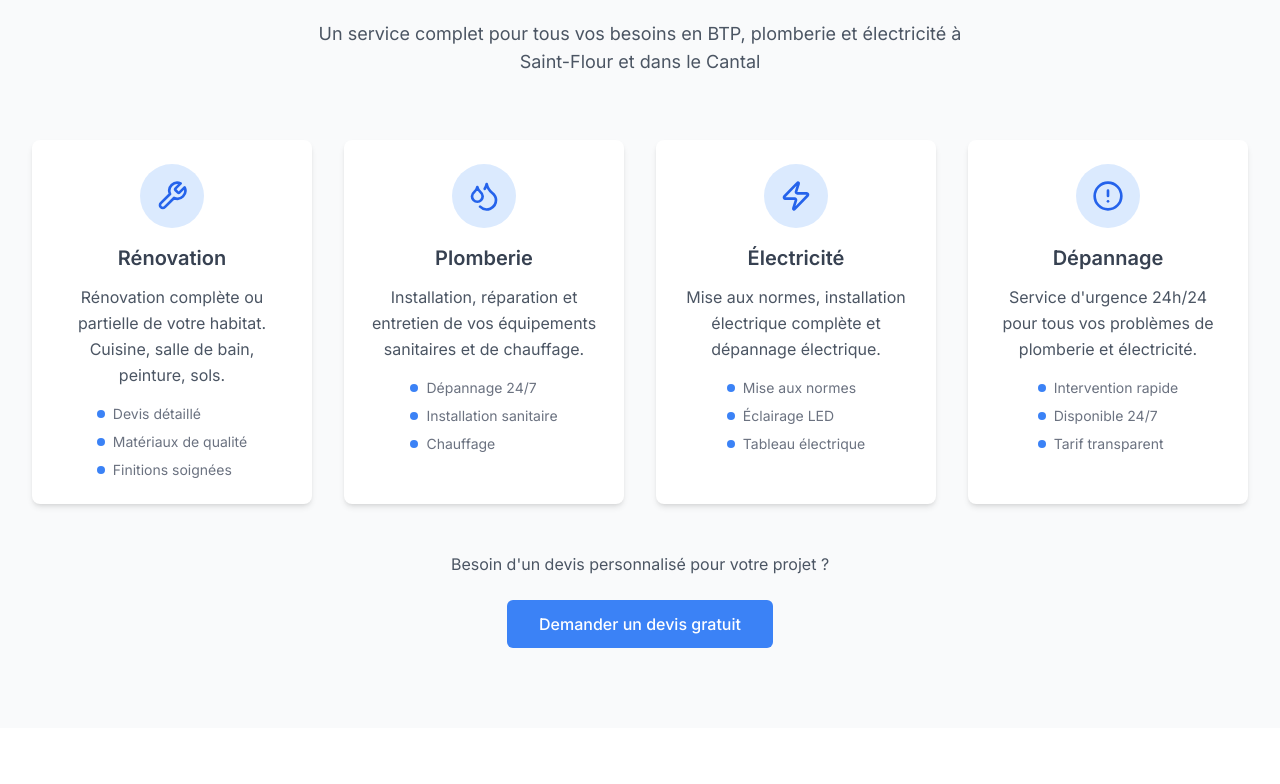
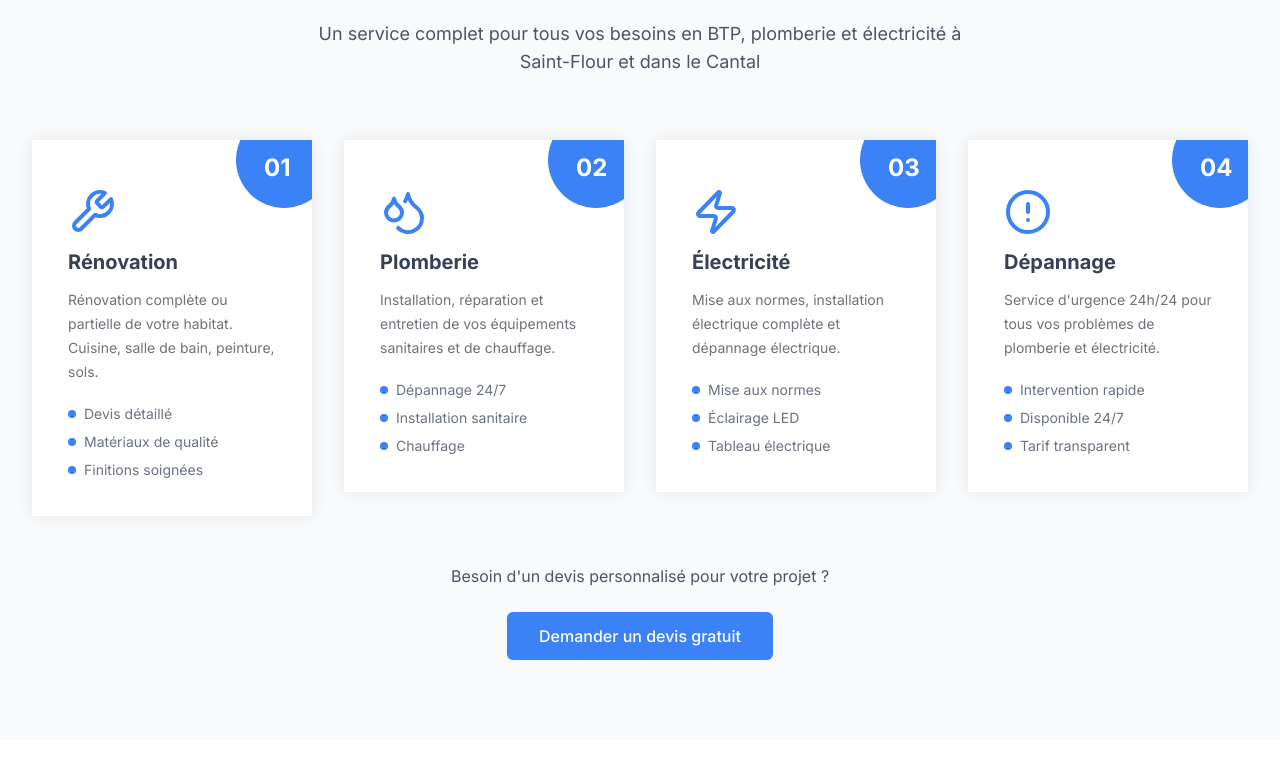
Before and after one commit to agat-dev/saint-flour-renov-project, a React (Vite) app: page / in a window 1280 px wide. Shown: the part 916-1700 px from the top of the page. Built offline with nearby package versions, Linux system fonts and the light colour scheme.

Commit message:
Refactor: Use custom card component in services
Replaces the default service card with a more original design using a custom React component.

```diff
--- /dev/null
+++ b/src/components/ServiceCard.tsx
@@ -0,0 +1,40 @@
+
+import React from 'react';
+import { LucideIcon } from 'lucide-react';
+
+interface ServiceCardProps {
+  icon: LucideIcon;
+  title: string;
+  description: string;
+  features: string[];
+  number: string;
+}
+
+const ServiceCard = ({ icon: Icon, title, description, features, number }: ServiceCardProps) => {
+  return (
+    <div className="w-full max-w-80 bg-white shadow-[0px_0px_15px_rgba(0,0,0,0.09)] p-9 space-y-3 relative overflow-hidden group hover:shadow-[0px_0px_25px_rgba(0,0,0,0.15)] transition-all duration-300">
+      <div className="w-24 h-24 bg-blue-500 rounded-full absolute -right-5 -top-7 group-hover:bg-blue-600 transition-colors duration-300">
+        <p className="absolute bottom-6 left-7 text-white text-2xl font-bold">{number}</p>
+      </div>
+      <div className="fill-blue-500 w-12 group-hover:fill-blue-600 transition-colors duration-300">
+        <Icon className="h-12 w-12 text-blue-500 group-hover:text-blue-600 transition-colors duration-300" />
+      </div>
+      <h3 className="font-bold text-xl text-gray-700 group-hover:text-blue-700 transition-colors duration-300">
+        {title}
+      </h3>
+      <p className="text-sm text-zinc-500 leading-6">
+        {description}
+      </p>
+      <ul className="space-y-2 pt-2">
+        {features.map((feature, idx) => (
+          <li key={idx} className="text-sm text-gray-500 flex items-center">
+            <div className="w-2 h-2 bg-blue-500 rounded-full mr-2 group-hover:bg-blue-600 transition-colors duration-300" />
+            {feature}
+          </li>
+        ))}
+      </ul>
+    </div>
+  );
+};
+
+export default ServiceCard;
--- a/src/components/ServicesSection.tsx
+++ b/src/components/ServicesSection.tsx
@@ -1,6 +1,7 @@
 
 import { motion } from 'framer-motion';
 import { Wrench, Zap, Droplets, AlertCircle } from 'lucide-react';
+import ServiceCard from './ServiceCard';
 
 const ServicesSection = () => {
   const services = [
@@ -8,25 +9,29 @@ const ServicesSection = () => {
       icon: Wrench,
       title: 'Rénovation',
       description: 'Rénovation complète ou partielle de votre habitat. Cuisine, salle de bain, peinture, sols.',
-      features: ['Devis détaillé', 'Matériaux de qualité', 'Finitions soignées']
+      features: ['Devis détaillé', 'Matériaux de qualité', 'Finitions soignées'],
+      number: '01'
     },
     {
       icon: Droplets,
       title: 'Plomberie',
       description: 'Installation, réparation et entretien de vos équipements sanitaires et de chauffage.',
-      features: ['Dépannage 24/7', 'Installation sanitaire', 'Chauffage']
+      features: ['Dépannage 24/7', 'Installation sanitaire', 'Chauffage'],
+      number: '02'
     },
     {
       icon: Zap,
       title: 'Électricité',
       description: 'Mise aux normes, installation électrique complète et dépannage électrique.',
-      features: ['Mise aux normes', 'Éclairage LED', 'Tableau électrique']
+      features: ['Mise aux normes', 'Éclairage LED', 'Tableau électrique'],
+      number: '03'
     },
     {
       icon: AlertCircle,
       title: 'Dépannage',
       description: 'Service d\'urgence 24h/24 pour tous vos problèmes de plomberie et électricité.',
-      features: ['Intervention rapide', 'Disponible 24/7', 'Tarif transparent']
+      features: ['Intervention rapide', 'Disponible 24/7', 'Tarif transparent'],
+      number: '04'
     }
   ];
 
@@ -48,7 +53,7 @@ const ServicesSection = () => {
           </p>
         </motion.div>
 
-        <div className="grid grid-cols-1 md:grid-cols-2 lg:grid-cols-4 gap-8">
+        <div className="grid grid-cols-1 md:grid-cols-2 xl:grid-cols-4 gap-8 justify-items-center">
           {services.map((service, index) => (
             <motion.div
               key={service.title}
@@ -56,30 +61,14 @@ const ServicesSection = () => {
               whileInView={{ opacity: 1, y: 0 }}
               transition={{ duration: 0.8, delay: index * 0.1 }}
               viewport={{ once: true }}
-              className="bg-white rounded-lg shadow-md p-6 hover:shadow-lg transition-all duration-300 hover:scale-105"
             >
-              <div className="flex flex-col items-center text-center">
-                <div className="w-16 h-16 bg-blue-100 rounded-full flex items-center justify-center mb-4">
-                  <service.icon className="h-8 w-8 text-blue-600" />
-                </div>
-
-                <h3 className="text-xl font-semibold text-gray-700 mb-3">
-                  {service.title}
-                </h3>
-
-                <p className="text-gray-600 mb-4 leading-relaxed">
-                  {service.description}
-                </p>
-
-                <ul className="space-y-2">
-                  {service.features.map((feature, idx) => (
-                    <li key={idx} className="text-sm text-gray-500 flex items-center">
-                      <div className="w-2 h-2 bg-blue-500 rounded-full mr-2" />
-                      {feature}
-                    </li>
-                  ))}
-                </ul>
-              </div>
+              <ServiceCard
+                icon={service.icon}
+                title={service.title}
+                description={service.description}
+                features={service.features}
+                number={service.number}
+              />
             </motion.div>
           ))}
         </div>
```
